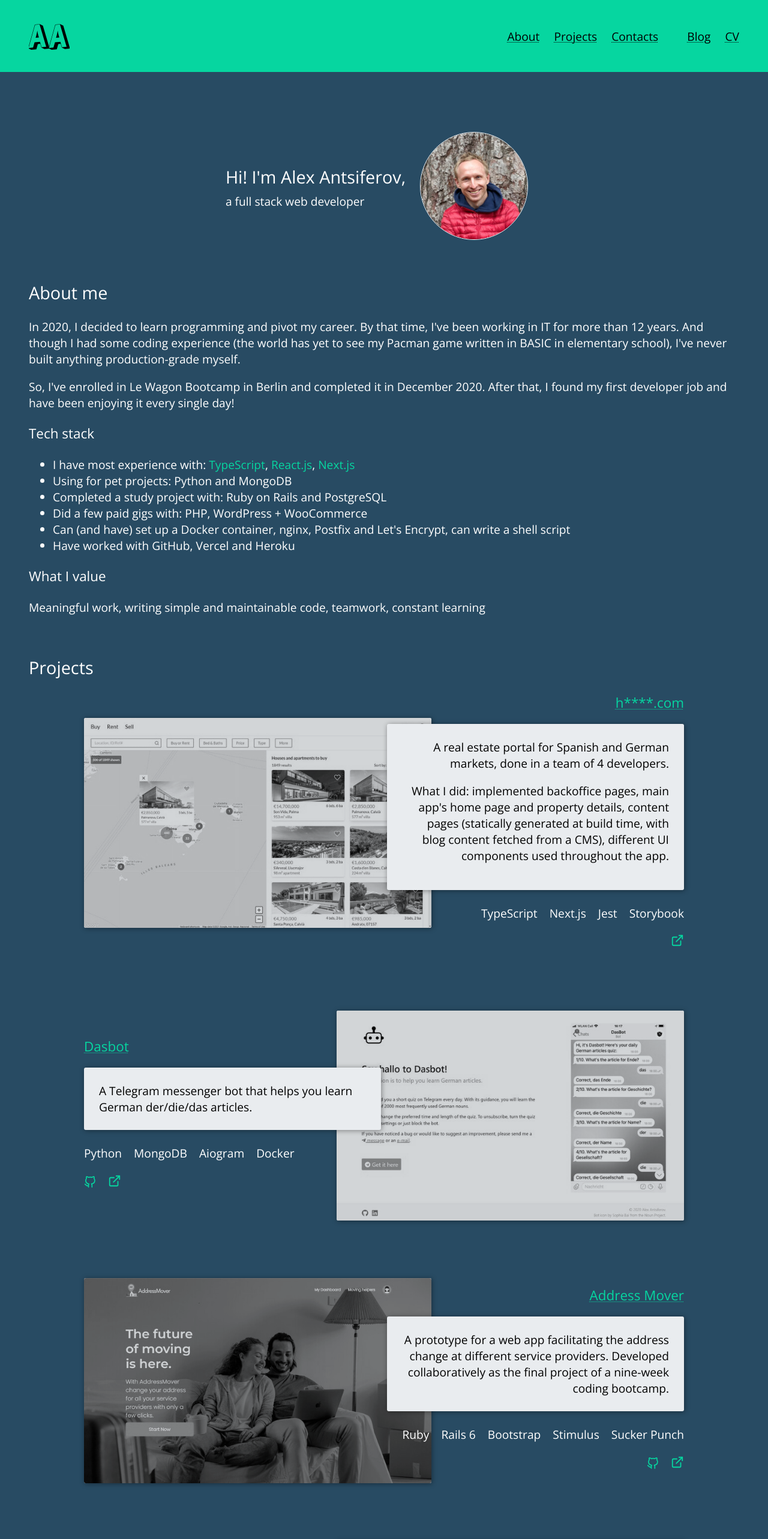
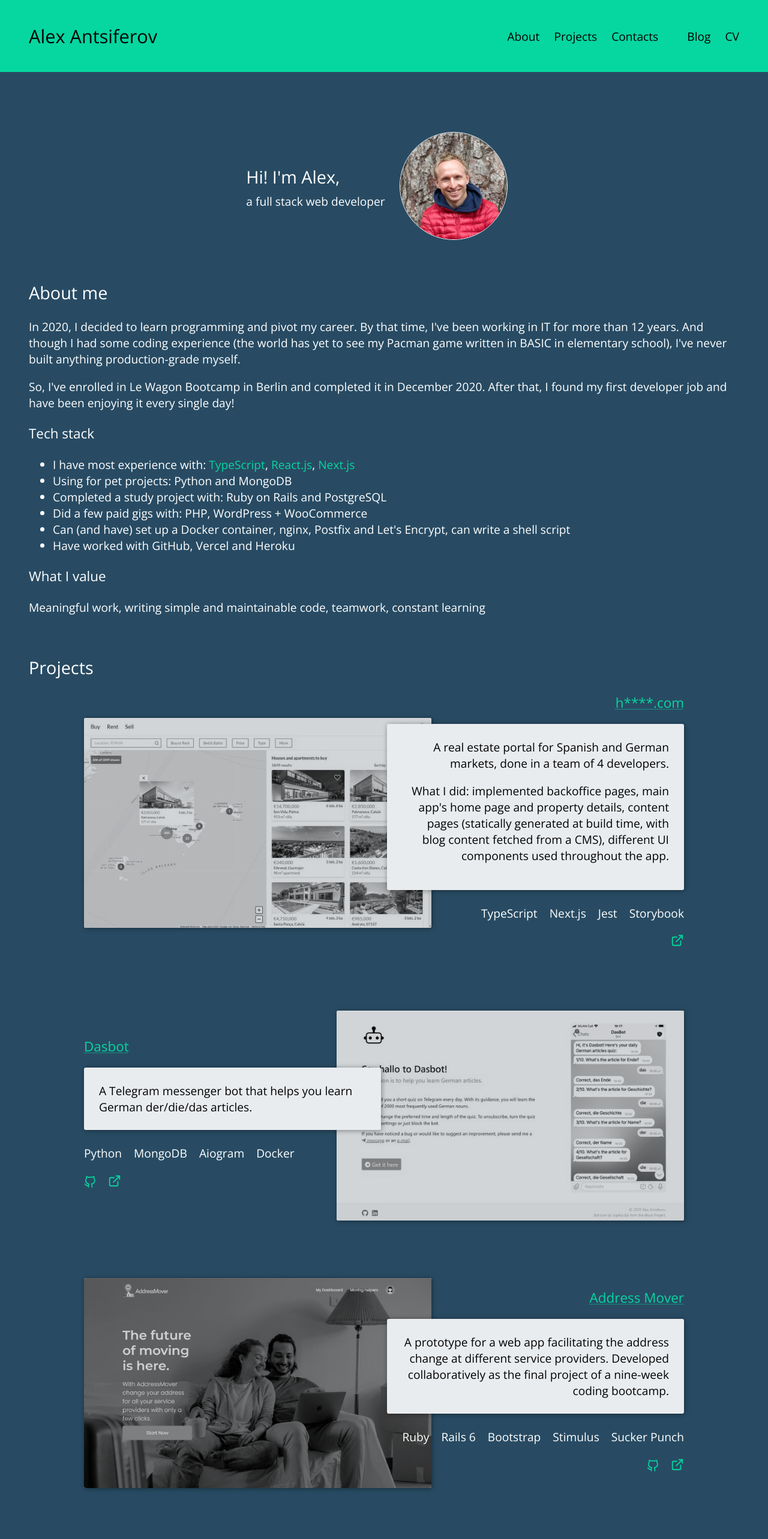
Before and after one commit to wetterkrank/portfolio, a React (Create React App) app: page / in a window 1280 px wide. Shown: the top 2566 px of the page at 60% size. Built offline with nearby package versions, Linux system fonts and the light colour scheme.

Commit message:
updated navbar for narrow screens

```diff
--- a/src/components/Avatar.tsx
+++ b/src/components/Avatar.tsx
@@ -28,7 +28,11 @@ export const Avatar = ({
 }) => {
   return (
     <StyledAvatar className="avatar">
-      {src ? <img src={src} srcSet={srcset} alt={alt} /> : <div></div>}
+      {src ? (
+        <img width="180px" height="180px" src={src} srcSet={srcset} alt={alt} />
+      ) : (
+        <div></div>
+      )}
     </StyledAvatar>
   );
 };
--- a/src/components/Hero.tsx
+++ b/src/components/Hero.tsx
@@ -13,9 +13,6 @@ const StyledHero = styled.div`
   min-height: 220px;
   ${({ theme }) => theme.mixins.flexCenter};
   flex-direction: row;
-  @media (max-width: 640px) {
-    flex-direction: column;
-  }
   .intro,
   .avatar {
     margin-right: 24px;
@@ -26,13 +23,21 @@ const StyledHero = styled.div`
   .intro p {
     margin-top: 0;
   }
+  @media (max-width: ${({ theme }) => theme.breakpoints.md}) {
+    flex-direction: column;
+    .intro,
+    .avatar {
+      margin-right: 0;
+      text-align: center;
+    }
+  }
 `;
 
 export const Hero = ({ image }: HeroProps) => {
   return (
     <StyledHero>
       <div className="intro">
-        <h2>Hi! I'm Alex Antsiferov,</h2>
+        <h2>Hi! I'm Alex,</h2>
         <p>a full stack web developer</p>
       </div>
       <Avatar {...image} />
--- a/src/components/Navbar.tsx
+++ b/src/components/Navbar.tsx
@@ -1,5 +1,4 @@
 import styled from "styled-components";
-import { A } from "./icons";
 
 const StyledHeader = styled.header`
   position: fixed;
@@ -29,22 +28,21 @@ const StyledHeader = styled.header`
     }
     transition: ${({ theme }) => theme.transitions.fast};
   }
-  @media (max-width: ${({ theme }) => theme.breakpoints.sm}) {
-    padding-left: var(--main-padding-x-sm);
-    padding-right: var(--main-padding-x-sm);
-  }
   &.reduced-height {
     height: var(--nav-reduced-height);
     ${({ theme }) => theme.mixins.boxShadow};
   }
   transition: ${({ theme }) => theme.transitions.fast};
+  @media (max-width: ${({ theme }) => theme.breakpoints.sm}) {
+    padding-left: var(--main-padding-x-sm);
+    padding-right: var(--main-padding-x-sm);
+    grid-template-columns: auto;
+    justify-content: center;
+  }
 `;
 
 const StyledLogo = styled.nav`
-  svg {
-    height: 51px;
-    width: 34px;
-  }
+  font-size: 1.6em;
 `;
 
 const StyledNavigation = styled.nav`
@@ -60,11 +58,14 @@ const StyledNavigation = styled.nav`
     grid-auto-flow: column;
     justify-content: start;
     grid-gap: 24px;
-    &.nav-anchors {
-      @media (max-width: ${({ theme }) => theme.breakpoints.md}) {
-        display: none;
-      }
+  }
+  @media (max-width: ${({ theme }) => theme.breakpoints.md}) {
+    ul.nav-anchors {
+      display: none;
     }
+  }
+  @media (max-width: ${({ theme }) => theme.breakpoints.sm}) {
+    display: none;
   }
 `;
 
@@ -90,10 +91,7 @@ export const Navbar = ({ navLinks }: NavbarProps) => {
     <>
       <StyledHeader>
         <StyledLogo>
-          <a href="\">
-            <A />
-            <A />
-          </a>
+          <a href="\">Alex Antsiferov</a>
         </StyledLogo>
         <StyledNavigation>
           <ul className="nav-anchors">{linkList(anchors)}</ul>
--- a/src/components/ProjectCards.tsx
+++ b/src/components/ProjectCards.tsx
@@ -101,6 +101,10 @@ const StyledProjectCard = styled.li`
   .project-title {
     @media (min-width: 768px) {
       margin: 0 0 20px;
+    }
+    a {
+      text-decoration: dotted underline 1px;
+      text-underline-offset: 2px;
     }
     @media (max-width: 768px) {
       margin: 0 0 10px;
@@ -281,10 +285,14 @@ export const ProjectCard = ({ data }: { data: ProjectCardData }) => {
 
       <div className="project-image">
         <a href={url ? url : github ? github : "#"}>
-          <picture>
-            <source srcSet={image.srcset} />
-            <img src={image.src} alt={name} className="img" />
-          </picture>
+          <img
+            width="580px"
+            height="350px"
+            src={image.src}
+            srcSet={image.srcset}
+            alt={name}
+            className="img"
+          />
         </a>
       </div>
     </StyledProjectCard>
--- a/src/styles/GlobalStyle.ts
+++ b/src/styles/GlobalStyle.ts
@@ -44,8 +44,7 @@ const GlobalStyle = createGlobalStyle`
 
   a {
     display: inline-block;
-    text-decoration: dotted underline 1px;
-      text-underline-offset: 2px;
+    text-decoration: none;
     text-decoration-skip-ink: auto;
     position: relative;
     color: ${({ theme }) => theme.colors.accent};
```
